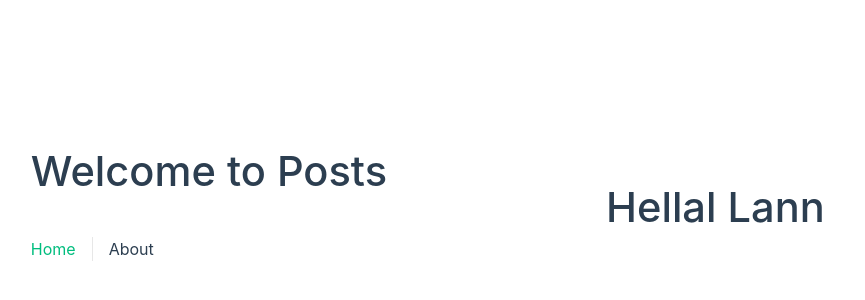
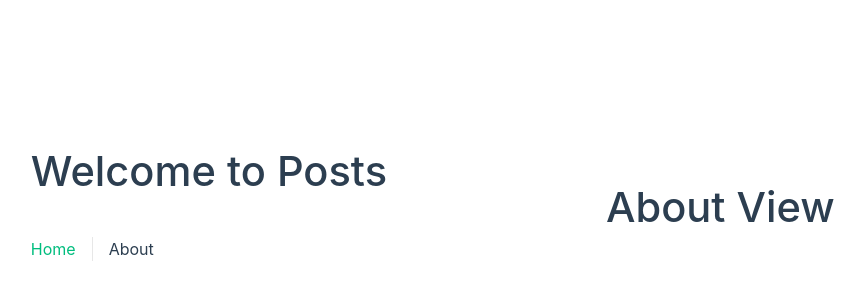
Before and after one commit to ahmettzorlutuna/open-article, a Vue app in the folder frontend/: page /about in a window 1280 px wide. Shown: the part 188-488 px from the top of the page, without its empty margins (34-899 px from the left). Built offline with nearby package versions, Linux system fonts and the light colour scheme.

Commit message:
Title changed

```diff
--- a/frontend/src/views/AboutView.vue
+++ b/frontend/src/views/AboutView.vue
@@ -10,7 +10,7 @@ export default {
 
 <template lang="pug">
 .about
-  HelloWorld(msg="Hellal Lann")
+  HelloWorld(msg="About View")
 </template>
 
 <style>
```
